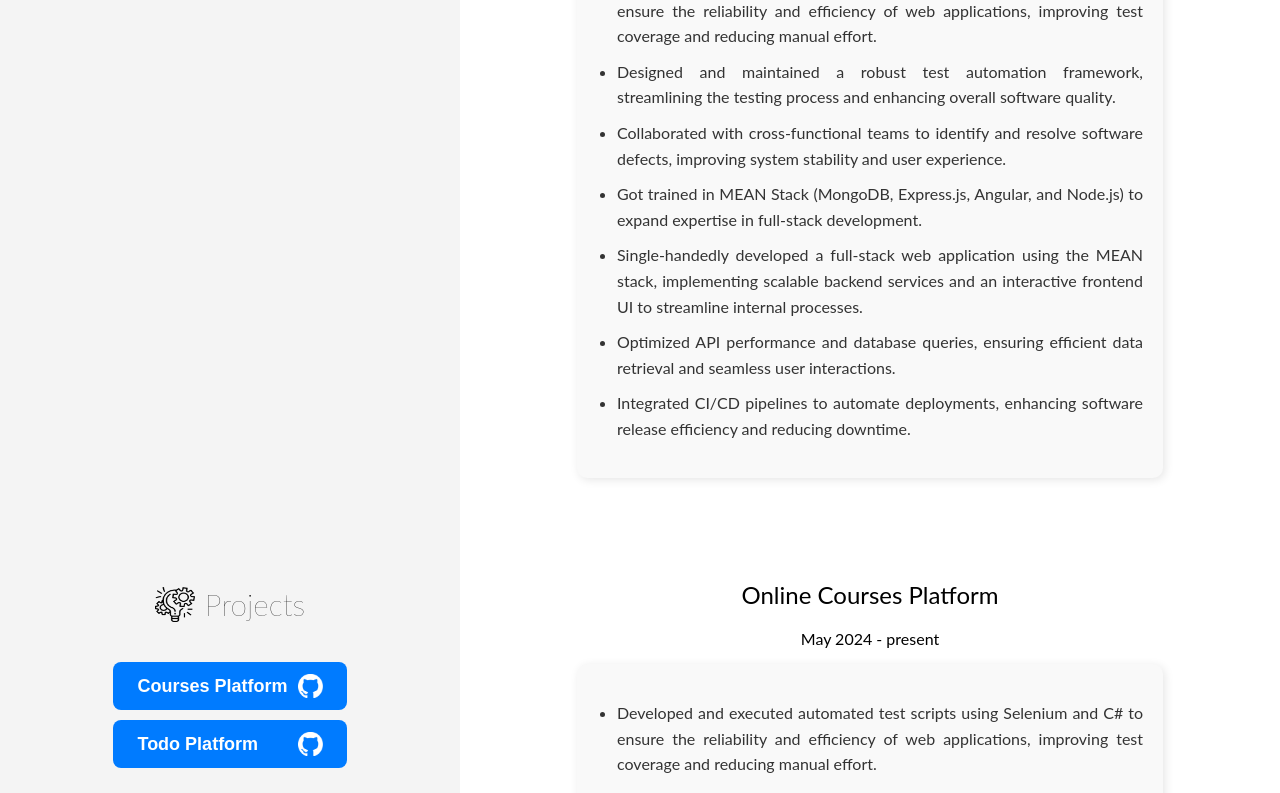
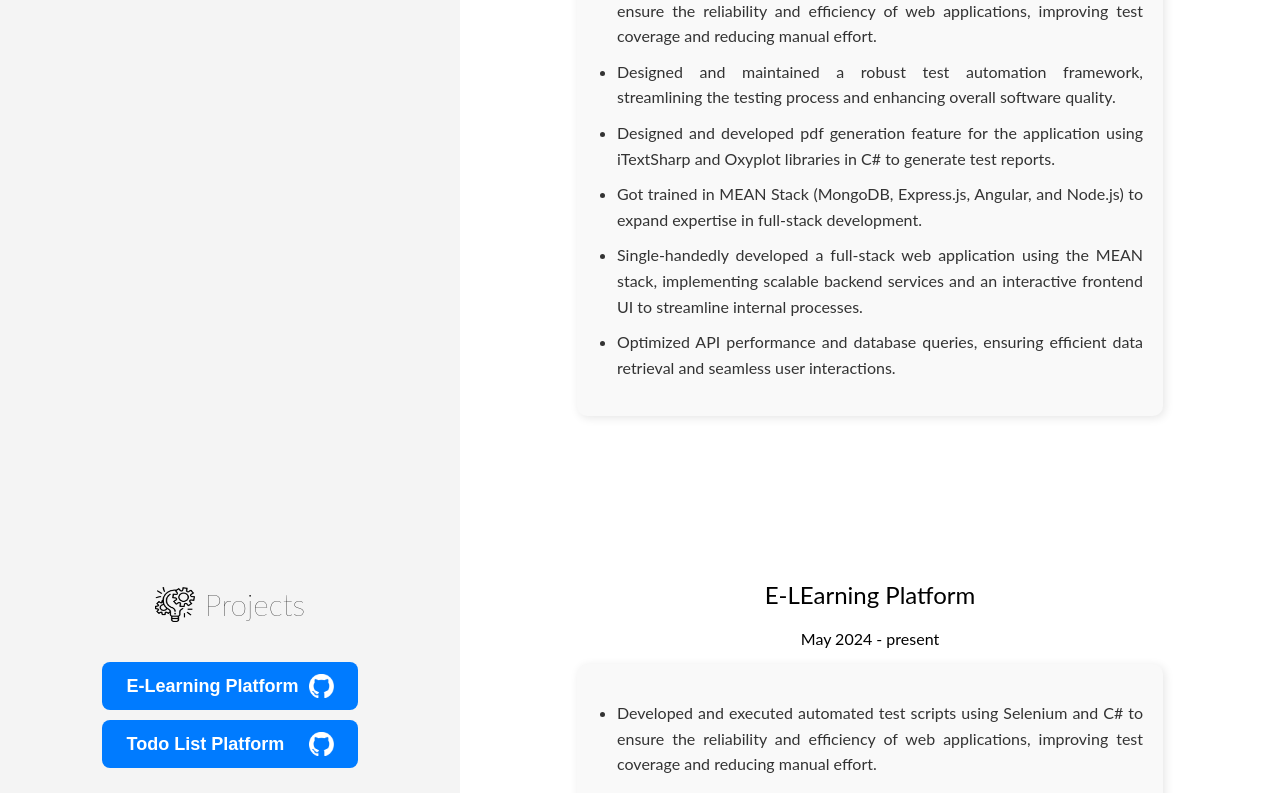
Before and after one commit to srujanpothu14/portfolio, an Angular app: page / in a window 1280 px wide. Shown: the part 1680-2473 px from the top of the page. Built offline with nearby package versions, Linux system fonts and the light colour scheme.

Commit message:
made changes in experience page and projects page.

```diff
--- a/src/app/experience-page/experience-page.component.ts
+++ b/src/app/experience-page/experience-page.component.ts
@@ -11,11 +11,10 @@ export class ExperiencePageComponent {
   proclink_experience: string[] = [
     'Developed and executed automated test scripts using Selenium and C# to ensure the reliability and efficiency of web applications, improving test coverage and reducing manual effort.',
     'Designed and maintained a robust test automation framework, streamlining the testing process and enhancing overall software quality.',
-    'Collaborated with cross-functional teams to identify and resolve software defects, improving system stability and user experience.',
+    'Designed and developed pdf generation feature for the application using iTextSharp and Oxyplot libraries in C# to generate test reports.',
     'Got trained in MEAN Stack (MongoDB, Express.js, Angular, and Node.js) to expand expertise in full-stack development.',
     'Single-handedly developed a full-stack web application using the MEAN stack, implementing scalable backend services and an interactive frontend UI to streamline internal processes.',
     'Optimized API performance and database queries, ensuring efficient data retrieval and seamless user interactions.',
-    'Integrated CI/CD pipelines to automate deployments, enhancing software release efficiency and reducing downtime.',
   ];
 
   setActiveContent(content: string) {
--- a/src/app/projects-page/projects-page.component.html
+++ b/src/app/projects-page/projects-page.component.html
@@ -6,12 +6,12 @@
       <p>Projects</p>
     </div>
     <div class="project_titles_con">
-      <button class="projects_button" (click)="setActiveContent('courses')">
-        Courses Platform
+      <button class="projects_button" (click)="setActiveContent('E-Learning')">
+        E-Learning Platform
         <img src="assets/github_logo.png" alt="" />
       </button>
       <button class="projects_button" (click)="setActiveContent('todo')">
-        Todo Platform
+        Todo List Platform
         <img src="assets/github_logo.png" alt="" />
       </button>
     </div>
@@ -19,9 +19,9 @@
 
   <!-- Right Section (Dynamic Content) -->
   <div class="content">
-    @if(activeContent=='courses') {
+    @if(activeContent=='E-Learning') {
     <div>
-      <p class="heading">Online Courses Platform</p>
+      <p class="heading">E-LEarning Platform</p>
       <p>May 2024 - present</p>
       <div class="project_description">
         <ul>
@@ -33,7 +33,7 @@
     </div>
     } @if(activeContent=='todo') {
     <div>
-      <p class="heading">Todo Platform</p>
+      <p class="heading">Todo List Platform</p>
       <p>May 2024 - present</p>
       <div class="project_description">
         <ul>
--- a/src/app/projects-page/projects-page.component.ts
+++ b/src/app/projects-page/projects-page.component.ts
@@ -7,7 +7,7 @@ import { Component } from '@angular/core';
   styleUrl: './projects-page.component.scss',
 })
 export class ProjectsPageComponent {
-  activeContent: string = 'courses'; // Default Content
+  activeContent: string = 'E-Learning'; // Default Content
   project_description: string[] = [
     'Developed and executed automated test scripts using Selenium and C# to ensure the reliability and efficiency of web applications, improving test coverage and reducing manual effort.',
     'Designed and maintained a robust test automation framework, streamlining the testing process and enhancing overall software quality.',
```
